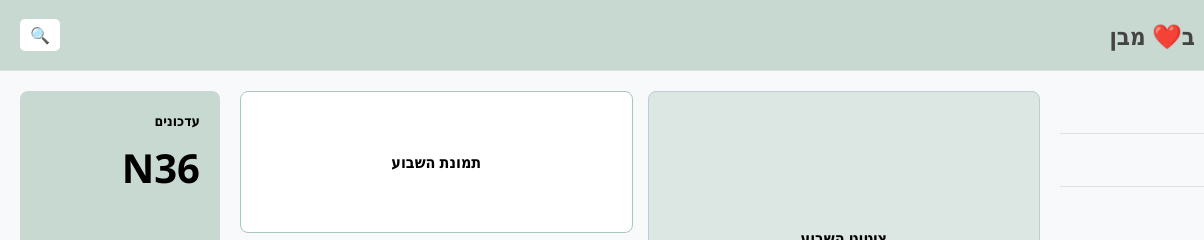
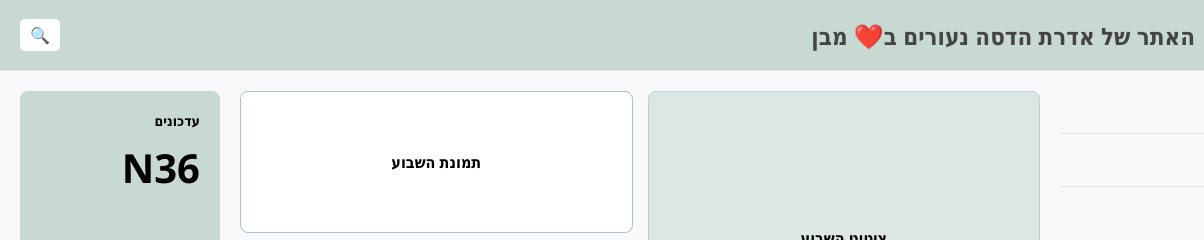
Before and after one commit to BenKh1/havi-website, a plain HTML site: page index.html in a window 1280 px wide. Shown: the top 240 px of the page, 0-1204 px from the left. Drawn offline with Linux system fonts and the light colour scheme; no server answers.

Commit message:
Update index.html

```diff
--- a/index.html
+++ b/index.html
@@ -148,7 +148,7 @@
     <header>
         <div class="header-right">
             <img src="logo_havi.jpg" alt="Logo" class="logo">
-            <span class="title">ב❤️ מבן</span>
+            <span class="title">האתר של אדרת הדסה נעורים         ב❤️ מבן                </span>
         </div>
         <div class="search-box">🔍</div>
     </header>
```
